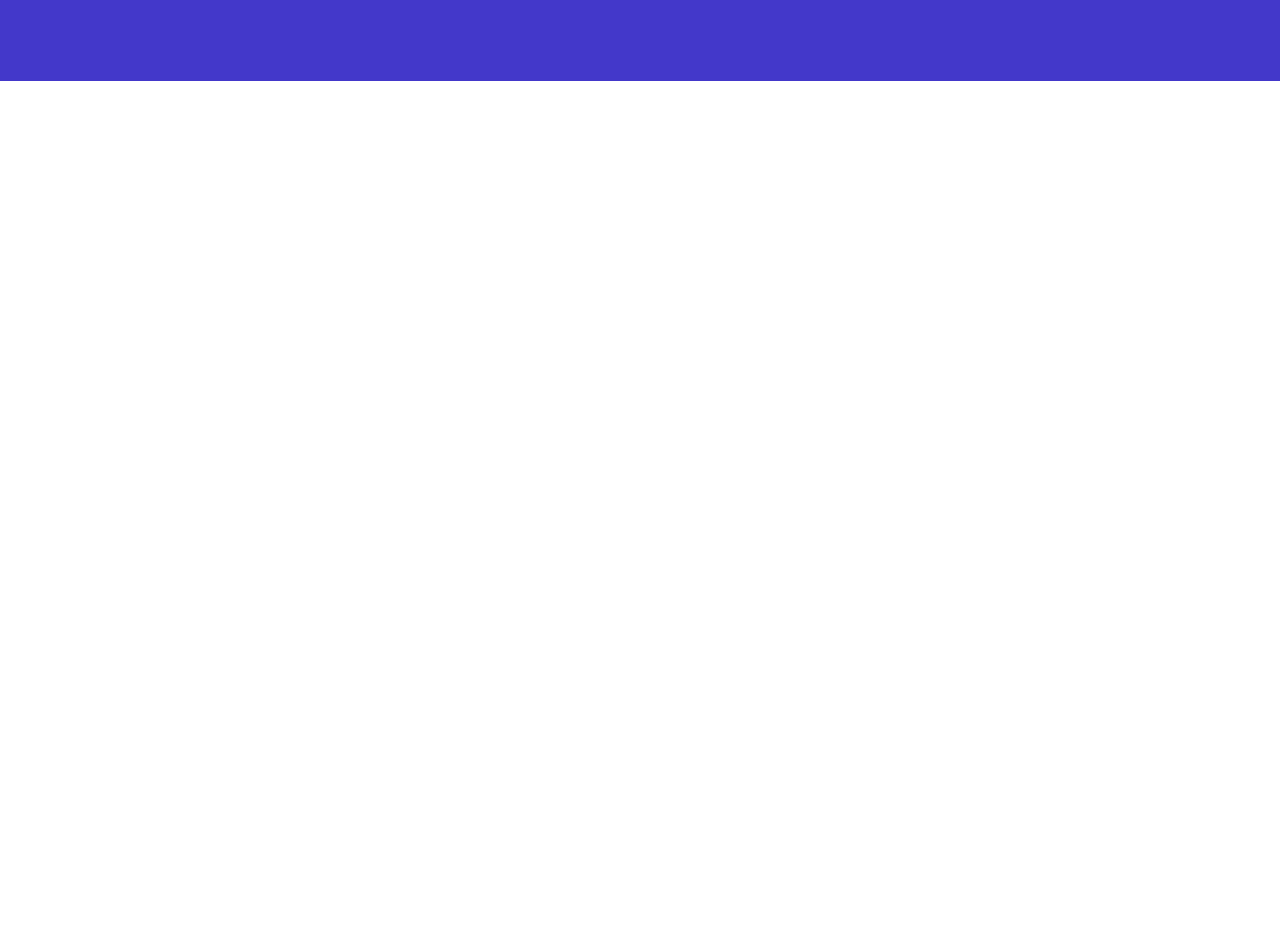
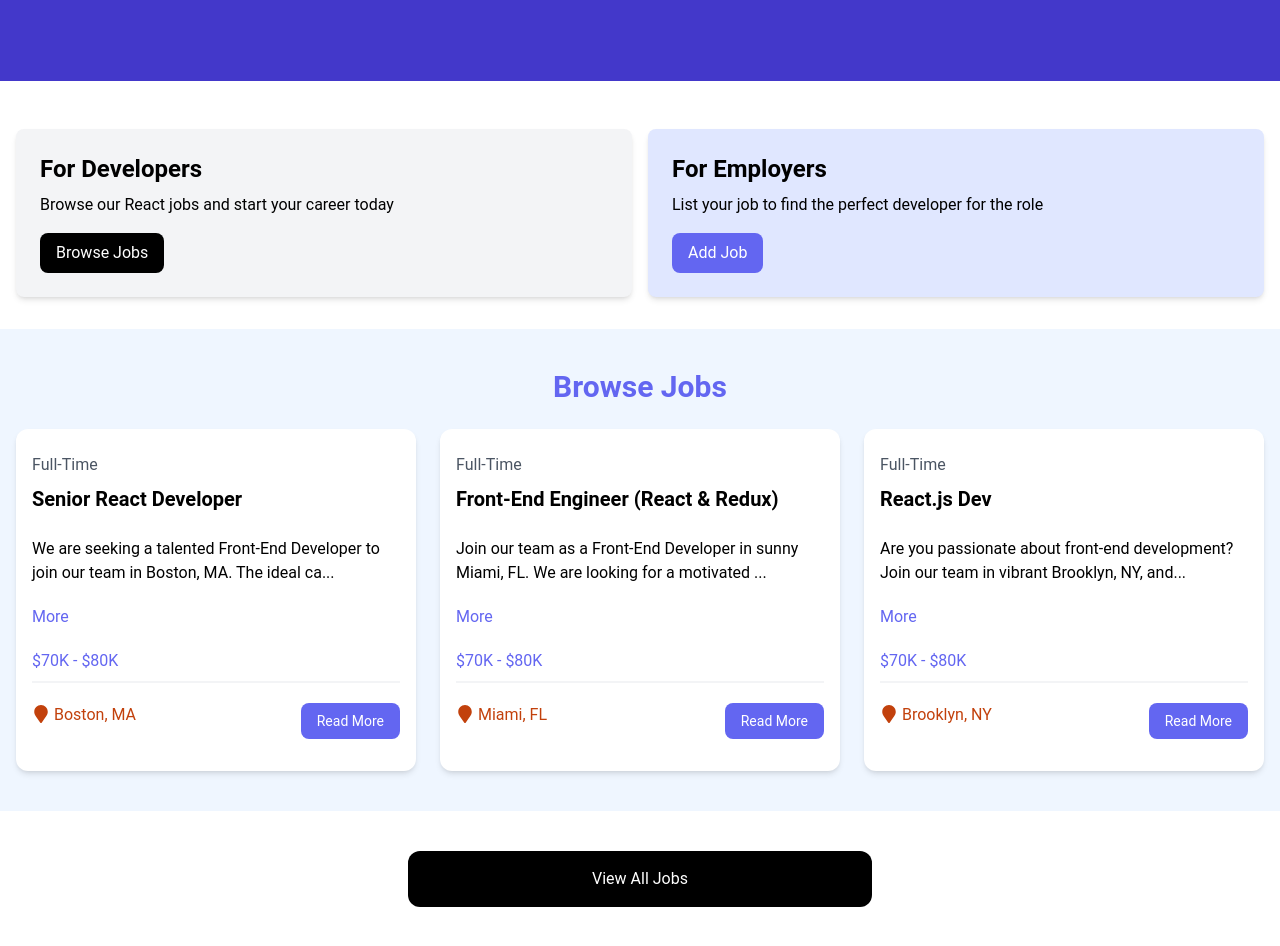
Before and after one commit to edithee/edithee.github.io, a React (Vite) app: page / in a window 1280 px wide. Shown: the part 280-1226 px from the top of the page. Before the commit the page ends 800 px from the top, so only its background shows below. Built offline with nearby package versions, Linux system fonts and the light colour scheme.

Commit message:
REF: Homepage to use created elements

```diff
--- a/src/pages/HomePage.jsx
+++ b/src/pages/HomePage.jsx
@@ -1,9 +1,16 @@
 import Hero from "../components/Hero";
-
+import HomeCards from "../components/HomeCards";
+import JobListings from "../components/JobListings";
+import ViewAllJobs from "../components/ViewAllJobs";
 
 const HomePage = () => {
     return (
-        <Hero title='Test Title' subtitle='This is a subtitly' />
+        <>
+            <Hero title='Test Title' subtitle='This is a subtitly' />
+            <HomeCards />
+            <JobListings />
+            <ViewAllJobs />
+        </>
     );
 };
 
```
